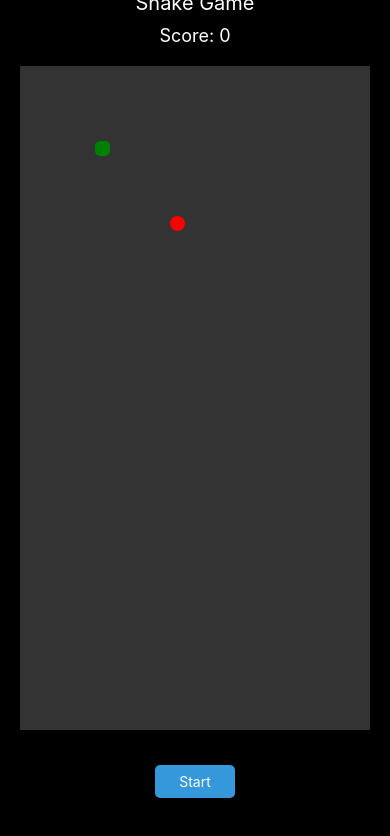
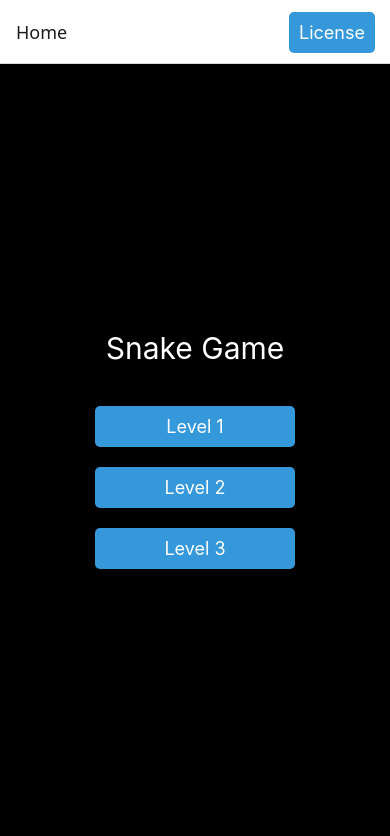
Before and after one commit to dondanu/Mobile_Snake_Hunt_With_RN, a React Native app in the folder SnakeGame/: screen / in a window 390 px wide. Shown: the top 836 px of the page. Built offline with nearby package versions, Linux system fonts and the light colour scheme.

Commit message:
Update App.js

```diff
--- a/SnakeGame/App.js
+++ b/SnakeGame/App.js
@@ -1,267 +1,87 @@
-import React, { useState, useEffect } from 'react';
-import { View, Text, Alert, Dimensions, StyleSheet, TouchableOpacity } from 'react-native';
-import { GestureHandlerRootView, PanGestureHandler } from 'react-native-gesture-handler';
+import React from 'react';
+import { View, Text, TouchableOpacity, StyleSheet } from 'react-native';
+import { NavigationContainer } from '@react-navigation/native';
+import { createStackNavigator } from '@react-navigation/stack';
 
-const { width, height } = Dimensions.get('window');
-const gridSize = 15; // Smaller grid size
-const initialSpeed = 200; // Snake speed at the start
+// Import the level screens
+import Small from './Small';  // Make sure the path is correct
+import Medium from './Medium';  // Make sure the path is correct
+import Hard from './Hard';  // Make sure the path is correct
 
-const SnakeGame = () => {
-  const [snake, setSnake] = useState([{ x: 5, y: 5 }]);
-  const [food, setFood] = useState({ x: 10, y: 10 });
-  const [direction, setDirection] = useState('RIGHT');
-  const [gameOver, setGameOver] = useState(false);
-  const [speed, setSpeed] = useState(initialSpeed); // Snake speed state
-  const [paused, setPaused] = useState(false); // To check if the game is paused
-  const [score, setScore] = useState(0); // Score state
-  const [started, setStarted] = useState(false); // To check if the game has started
+// Create a Stack Navigator
+const Stack = createStackNavigator();
 
-  const moveSnake = () => {
-    let newSnake = [...snake];
-    let head = { ...newSnake[0] };
+const Home = ({ navigation }) => {
+  return (
+    <View style={styles.container}>
+      <Text style={styles.title}>Snake Game</Text>
+      <TouchableOpacity style={styles.button} onPress={() => navigation.navigate('Small')}>
+        <Text style={styles.buttonText}>Level 1</Text>
+      </TouchableOpacity>
+      <TouchableOpacity style={styles.button} onPress={() => navigation.navigate('Medium')}>
+        <Text style={styles.buttonText}>Level 2</Text>
+      </TouchableOpacity>
+      <TouchableOpacity style={styles.button} onPress={() => navigation.navigate('Hard')}>
+        <Text style={styles.buttonText}>Level 3</Text>
+      </TouchableOpacity>
+    </View>
+  );
+};
 
-    // Move the head in the current direction
-    switch (direction) {
-      case 'UP':
-        head.y -= 1;
-        break;
-      case 'DOWN':
-        head.y += 1;
-        break;
-      case 'LEFT':
-        head.x -= 1;
-        break;
-      case 'RIGHT':
-        head.x += 1;
-        break;
-    }
-
-    // Wrap the snake around when it hits the edge
-    if (head.x < 0) head.x = Math.floor(width / gridSize) - 1;
-    if (head.x >= Math.floor(width / gridSize)) head.x = 0;
-    if (head.y < 0) head.y = Math.floor(height / gridSize) - 1;
-    if (head.y >= Math.floor(height / gridSize)) head.y = 0;
-
-    newSnake.unshift(head); // Add new head at the front of the snake
-    newSnake.pop(); // Remove the tail segment if the snake is not growing
-
-    // Check for collisions with itself
-    if (newSnake.slice(1).some(segment => segment.x === head.x && segment.y === head.y)) {
-      setGameOver(true);
-      return;
-    }
-
-    // Check if snake eats food
-    if (head.x === food.x && head.y === food.y) {
-      newSnake.push({ x: food.x, y: food.y }); // Add a new segment to the snake
-      setFood({
-        x: Math.floor(Math.random() * (Math.floor(width / gridSize))),
-        y: Math.floor(Math.random() * (Math.floor(height / gridSize))),
-      });
-      setScore(score + 1); // Increase score
-      setSpeed(speed - 10); // Gradually increase speed as snake grows
-    }
-
-    setSnake(newSnake); // Update the snake state
-  };
-
-  useEffect(() => {
-    if (gameOver) {
-      Alert.alert('Game Over', `Your Score: ${score}`);
-      return;
-    }
-
-    if (!paused && started) {
-      const interval = setInterval(() => {
-        moveSnake();
-      }, speed); // Control snake speed here
-
-      return () => clearInterval(interval);
-    }
-  }, [snake, direction, food, gameOver, speed, paused, score, started]);
-
-  const onGestureEvent = (event) => {
-    const { translationX, translationY } = event.nativeEvent;
-
-    // Determine swipe direction
-    if (Math.abs(translationX) > Math.abs(translationY)) {
-      if (translationX > 0 && direction !== 'LEFT') {
-        setDirection('RIGHT');
-      } else if (translationX < 0 && direction !== 'RIGHT') {
-        setDirection('LEFT');
-      }
-    } else {
-      if (translationY > 0 && direction !== 'UP') {
-        setDirection('DOWN');
-      } else if (translationY < 0 && direction !== 'DOWN') {
-        setDirection('UP');
-      }
-    }
-  };
-
-  const handlePause = () => {
-    setPaused(!paused);
-  };
-
-  const handleRestart = () => {
-    setSnake([{ x: 5, y: 5 }]);
-    setFood({ x: 10, y: 10 });
-    setDirection('RIGHT');
-    setGameOver(false);
-    setScore(0);
-    setSpeed(initialSpeed);
-    setPaused(false);
-    setStarted(false); // Reset start button state
-  };
-
-  const handleStop = () => {
-    Alert.alert('Game Stopped', `Your Score: ${score}`);
-    setGameOver(true);
-  };
-
-  const handleStart = () => {
-    setStarted(true); // Set the game to start
-  };
-
-  const handleSpeedChange = (newSpeed) => {
-    setSpeed(newSpeed);
-  };
-
+const App = () => {
   return (
-    <GestureHandlerRootView style={styles.container}>
-      <Text style={styles.title}>Snake Game</Text>
-      <View style={styles.scoreContainer}>
-        <Text style={styles.score}>Score: {score}</Text>
-      </View>
-      <PanGestureHandler onGestureEvent={onGestureEvent}>
-        <View style={styles.gameContainer}>
-          {snake.map((segment, index) => (
-            <View
-              key={index}
-              style={[
-                styles.snakeSegment,
-                { top: segment.y * gridSize, left: segment.x * gridSize },
-              ]}
-            />
-          ))}
-          <View
-            style={[
-              styles.food,
-              { top: food.y * gridSize, left: food.x * gridSize },
-            ]}
-          />
-        </View>
-      </PanGestureHandler>
-
-      <View style={styles.controlsContainer}>
-        {!started ? (
-          <TouchableOpacity style={styles.button} onPress={handleStart}>
-            <Text style={styles.buttonText}>Start</Text>
-          </TouchableOpacity>
-        ) : (
-          <>
-            <View style={styles.buttonRow}>
-              <TouchableOpacity style={styles.button} onPress={handlePause}>
-                <Text style={styles.buttonText}>{paused ? 'Resume' : 'Pause'}</Text>
+    <NavigationContainer>
+      <Stack.Navigator initialRouteName="Home">
+        <Stack.Screen
+          name="Home"
+          component={Home}
+          options={{
+            headerRight: () => (
+              <TouchableOpacity style={styles.licenseButton} onPress={() => alert('License info')}>
+                <Text style={styles.buttonText}>License</Text>
               </TouchableOpacity>
-              <TouchableOpacity style={styles.button} onPress={handleRestart}>
-                <Text style={styles.buttonText}>Restart</Text>
-              </TouchableOpacity>
-              <TouchableOpacity style={styles.button} onPress={handleStop}>
-                <Text style={styles.buttonText}>Stop</Text>
-              </TouchableOpacity>
-            </View>
-            <View style={styles.buttonRow}>
-              <TouchableOpacity style={styles.button} onPress={() => handleSpeedChange(300)}>
-                <Text style={styles.buttonText}>Slow</Text>
-              </TouchableOpacity>
-              <TouchableOpacity style={styles.button} onPress={() => handleSpeedChange(150)}>
-                <Text style={styles.buttonText}>Medium</Text>
-              </TouchableOpacity>
-              <TouchableOpacity style={styles.button} onPress={() => handleSpeedChange(50)}>
-                <Text style={styles.buttonText}>Fast</Text>
-              </TouchableOpacity>
-            </View>
-          </>
-        )}
-      </View>
-    </GestureHandlerRootView>
+            ),
+          }}
+        />
+        <Stack.Screen name="Small" component={Small} />
+        <Stack.Screen name="Medium" component={Medium} />
+        <Stack.Screen name="Hard" component={Hard} />
+      </Stack.Navigator>
+    </NavigationContainer>
   );
 };
 
 const styles = StyleSheet.create({
   container: {
     flex: 1,
+    justifyContent: 'center',
+    alignItems: 'center',
     backgroundColor: 'black',
-    alignItems: 'center',
-    justifyContent: 'center',
-    paddingBottom: 50,  // Ensures buttons don't overflow at the bottom
   },
   title: {
     color: 'white',
-    fontSize: 20,
-    marginBottom: 10,
-  },
-  gameContainer: {
-    width: width - 40,
-    height: height - 180,
-    position: 'relative',
-    backgroundColor: '#333',
-    marginBottom: 20,
-  },
-  snakeSegment: {
-    position: 'absolute',
-    width: gridSize,
-    height: gridSize,
-    backgroundColor: 'green',
-    borderRadius: 5, // To create rounded body segments like a snake
-  },
-  food: {
-    position: 'absolute',
-    width: gridSize,
-    height: gridSize,
-    backgroundColor: 'red',
-    borderRadius: gridSize / 2, // Making the food round and contained inside the grid
-  },
-  scoreContainer: {
-    marginBottom: 20,
-  },
-  score: {
-    color: 'white',
-    fontSize: 18,
-  },
-  controlsContainer: {
-    alignItems: 'center',
-    marginTop: 10,
-  },
-  buttonRow: {
-    flexDirection: 'row',
-    justifyContent: 'space-evenly',
-    width: '100%',
-    marginBottom: 10,
+    fontSize: 30,
+    marginBottom: 30,
   },
   button: {
     backgroundColor: '#3498db',
-    padding: 8,
-    margin: 5,
+    padding: 10,
+    margin: 10,
     borderRadius: 5,
-    width: 80,
+    width: 200,
     alignItems: 'center',
   },
   buttonText: {
     color: 'white',
-    fontSize: 14,
+    fontSize: 18,
   },
-  speedControlContainer: {
-    flexDirection: 'row',
-    justifyContent: 'space-evenly',
-    width: '100%',
-    marginTop: 20,
-  },
-  speedText: {
-    color: 'white',
-    fontSize: 16,
+  licenseButton: {
+    marginRight: 15,
+    padding: 10,
+    backgroundColor: '#3498db',
+    borderRadius: 5,
+    alignItems: 'center',
   },
 });
 
-export default SnakeGame;
+export default App;
```
